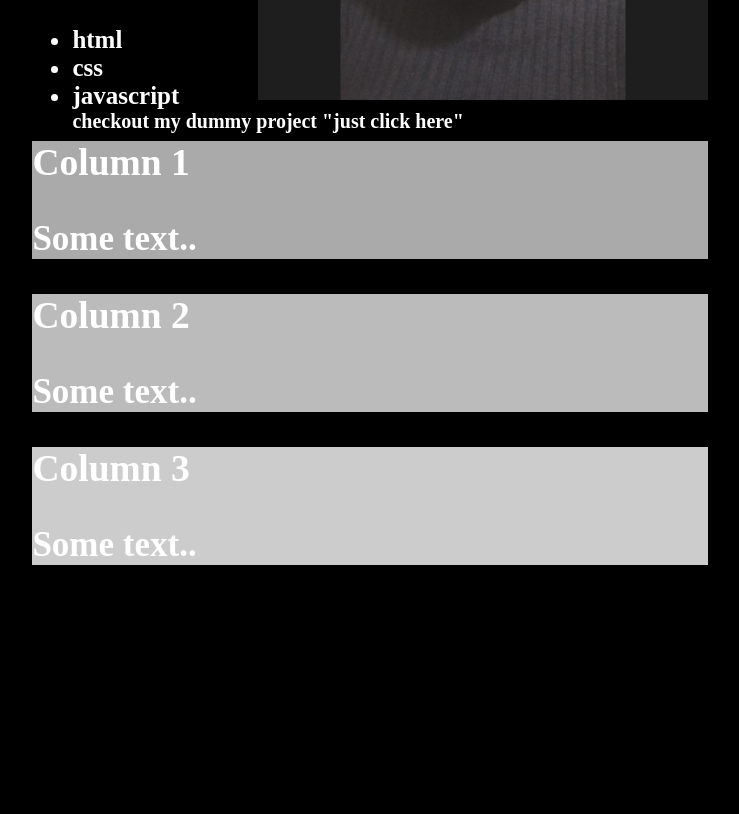
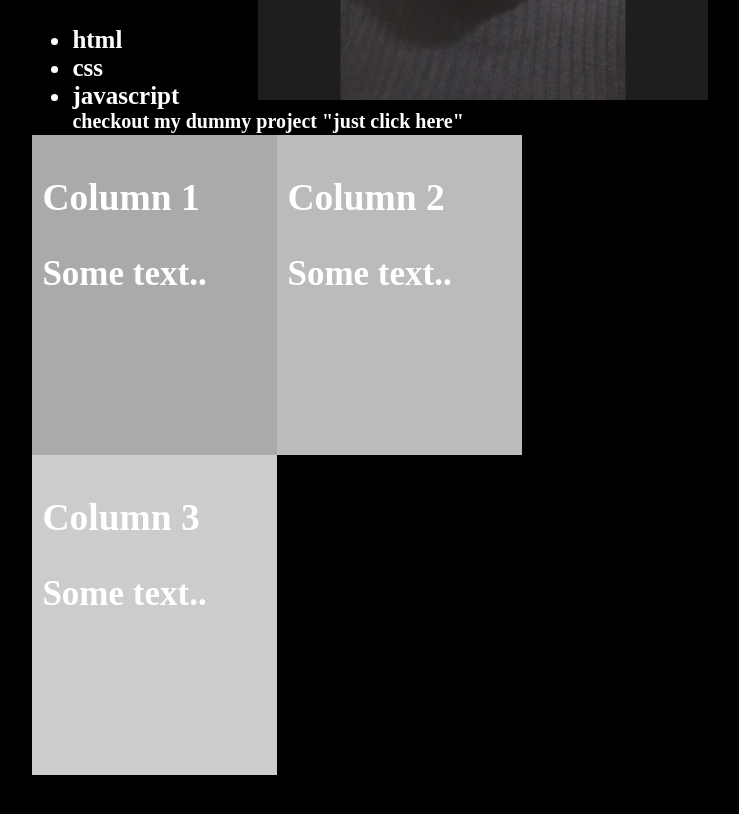
Before and after one commit to sam-dev-byte/my-portfolio, a plain HTML site: page index.html in a window 1280 px wide. Shown: the part 700-1514 px from the top of the page, without its empty margins (70-809 px from the left). Before the commit the page ends 1315 px from the top, so only its background shows below. Drawn offline with Linux system fonts and the light colour scheme.

Commit message:
Add files via upload
added  background color

```diff
--- a/style.css
+++ b/style.css
@@ -1,5 +1,6 @@
 html{
     background-color:black;
+    scroll-behavior: smooth;
 
 }
 .hero{
@@ -109,5 +110,15 @@ a:link {
   }
   img{
       border: gold;
-      float: right;
- }
+      float: right
+      }
+      .column {
+        float: left;
+        width: 33.33%;
+        padding: 10px;
+        height: 300px;
+}
+.row:after {
+    content: "";
+    display: table;
+    clear: both;
```
